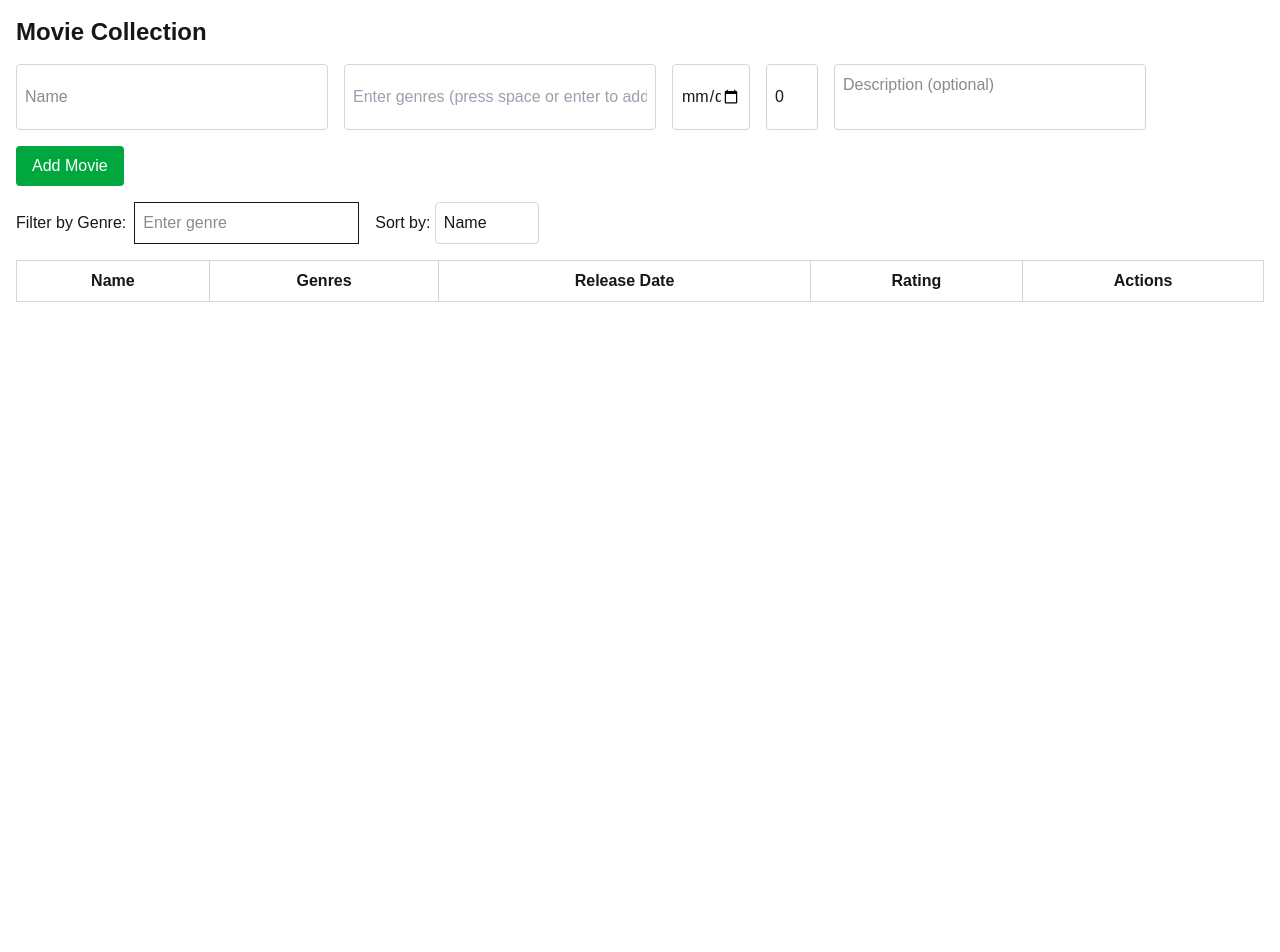
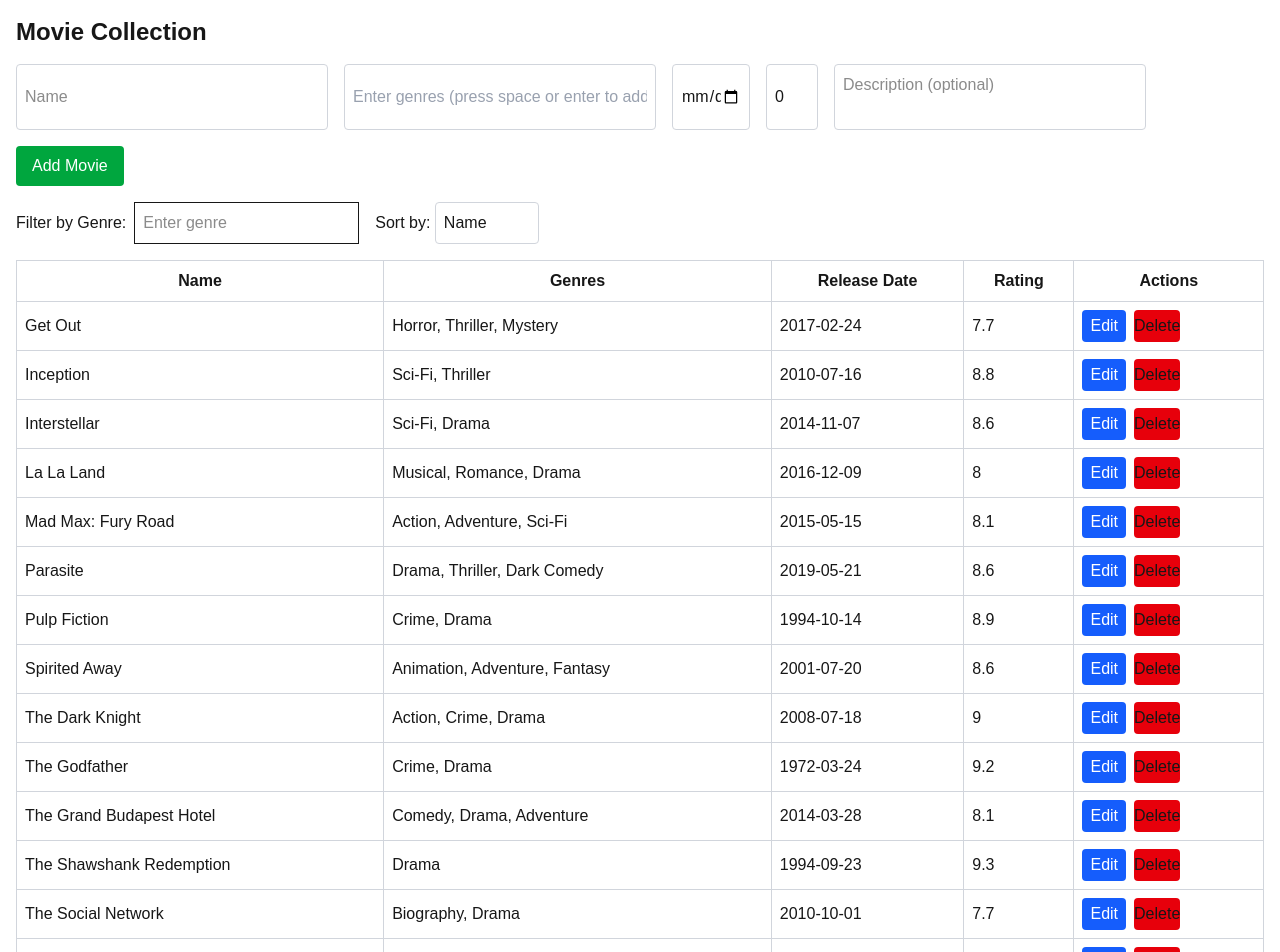
Before and after one commit to PaulHit/mpp, a Next.js app: page / in a window 1280 px wide. Shown: the top 952 px of the page. Before the commit the page ends 800 px from the top, so only its background shows below. Built offline with nearby package versions, Linux system fonts and the light colour scheme.

Commit message:
add mock movies

```diff
--- a/src/app/page.tsx
+++ b/src/app/page.tsx
@@ -4,9 +4,10 @@
 import AddMovieForm from "@/components/AddMovieForm";
 import { Movie } from "@/types/movie";
 import MovieDetails from "@/components/MovieDetails";
+import { getMockMovies } from "@/data/mockMovies";
 
 export default function MoviesPage() {
-	const [movies, setMovies] = useState<Movie[]>([]);
+	const [movies, setMovies] = useState<Movie[]>(getMockMovies());
 	const [selectedMovie, setSelectedMovie] = useState<Movie | null>(null);
 	const [filterGenre, setFilterGenre] = useState<string>("");
 	const [sortKey, setSortKey] = useState<"name" | "releaseDate" | "rating">(
--- /dev/null
+++ b/src/data/mockMovies.tsx
@@ -0,0 +1,138 @@
+import { Movie } from "@/types/movie";
+
+export const getMockMovies = (): Movie[] => {
+	return [
+		{
+			id: "1",
+			name: "The Shawshank Redemption",
+			releaseDate: "1994-09-23",
+			genres: ["Drama"],
+			rating: 9.3,
+			description:
+				"Two imprisoned men bond over several years, finding solace and eventual redemption through acts of common decency.",
+		},
+		{
+			id: "2",
+			name: "The Godfather",
+			releaseDate: "1972-03-24",
+			genres: ["Crime", "Drama"],
+			rating: 9.2,
+			description:
+				"The aging patriarch of an organized crime dynasty transfers control to his reluctant son.",
+		},
+		{
+			id: "3",
+			name: "The Dark Knight",
+			releaseDate: "2008-07-18",
+			genres: ["Action", "Crime", "Drama"],
+			rating: 9.0,
+			description: "Batman faces the Joker in this iconic movie.",
+		},
+		{
+			id: "4",
+			name: "Pulp Fiction",
+			releaseDate: "1994-10-14",
+			genres: ["Crime", "Drama"],
+			rating: 8.9,
+			description:
+				"The lives of two mob hitmen, a boxer, and a pair of diner bandits intertwine in four tales of violence and redemption.",
+		},
+		{
+			id: "5",
+			name: "Inception",
+			releaseDate: "2010-07-16",
+			genres: ["Sci-Fi", "Thriller"],
+			rating: 8.8,
+			description: "A mind-bending thriller by Christopher Nolan.",
+		},
+		{
+			id: "6",
+			name: "Parasite",
+			releaseDate: "2019-05-21",
+			genres: ["Drama", "Thriller", "Dark Comedy"],
+			rating: 8.6,
+			description:
+				"Greed and class discrimination threaten the newly formed symbiotic relationship between the wealthy Park family and the destitute Kim clan.",
+		},
+		{
+			id: "7",
+			name: "Interstellar",
+			releaseDate: "2014-11-07",
+			genres: ["Sci-Fi", "Drama"],
+			rating: 8.6,
+			description: "A journey through space and time to save humanity.",
+		},
+		{
+			id: "8",
+			name: "The Grand Budapest Hotel",
+			releaseDate: "2014-03-28",
+			genres: ["Comedy", "Drama", "Adventure"],
+			rating: 8.1,
+			description:
+				"A writer encounters the owner of an aging high-class hotel, who tells him of his early years as a lobby boy.",
+		},
+		{
+			id: "9",
+			name: "Get Out",
+			releaseDate: "2017-02-24",
+			genres: ["Horror", "Thriller", "Mystery"],
+			rating: 7.7,
+			description:
+				"A young African-American visits his white girlfriend's parents for the weekend, where his simmering uneasiness about their reception of him eventually reaches a boiling point.",
+		},
+		{
+			id: "10",
+			name: "La La Land",
+			releaseDate: "2016-12-09",
+			genres: ["Musical", "Romance", "Drama"],
+			rating: 8.0,
+			description:
+				"While navigating their careers in Los Angeles, a pianist and an actress fall in love while attempting to reconcile their aspirations for the future.",
+		},
+		{
+			id: "11",
+			name: "The Social Network",
+			releaseDate: "2010-10-01",
+			genres: ["Biography", "Drama"],
+			rating: 7.7,
+			description:
+				"Harvard student Mark Zuckerberg creates the social networking site that would become known as Facebook, but is later sued by two brothers who claimed he stole their idea.",
+		},
+		{
+			id: "12",
+			name: "Mad Max: Fury Road",
+			releaseDate: "2015-05-15",
+			genres: ["Action", "Adventure", "Sci-Fi"],
+			rating: 8.1,
+			description:
+				"In a post-apocalyptic wasteland, a woman rebels against a tyrannical ruler in search of her homeland with the aid of a group of female prisoners, a psychotic worshiper, and a drifter named Max.",
+		},
+		{
+			id: "13",
+			name: "Whiplash",
+			releaseDate: "2014-10-10",
+			genres: ["Drama", "Music"],
+			rating: 8.5,
+			description:
+				"A promising young drummer enrolls at a cut-throat music conservatory where his dreams of greatness are mentored by an instructor who will stop at nothing to realize a student's potential.",
+		},
+		{
+			id: "14",
+			name: "Spirited Away",
+			releaseDate: "2001-07-20",
+			genres: ["Animation", "Adventure", "Fantasy"],
+			rating: 8.6,
+			description:
+				"During her family's move to the suburbs, a sullen 10-year-old girl wanders into a world ruled by gods, witches, and spirits, and where humans are changed into beasts.",
+		},
+		{
+			id: "15",
+			name: "The Wolf of Wall Street",
+			releaseDate: "2013-12-25",
+			genres: ["Biography", "Comedy", "Crime"],
+			rating: 8.2,
+			description:
+				"Based on the true story of Jordan Belfort, from his rise to a wealthy stock-broker living the high life to his fall involving crime, corruption and the federal government.",
+		},
+	];
+};
```
Also changed, not shown: 1 other file (tests, documents, lock files or other folders).
